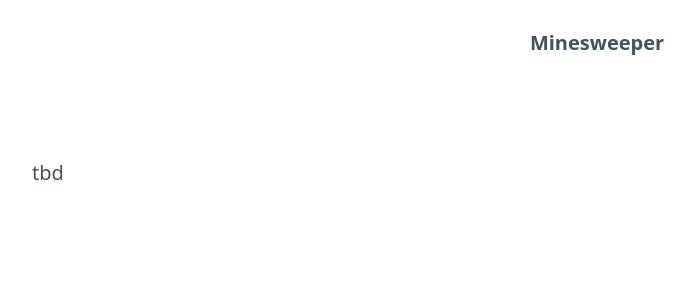
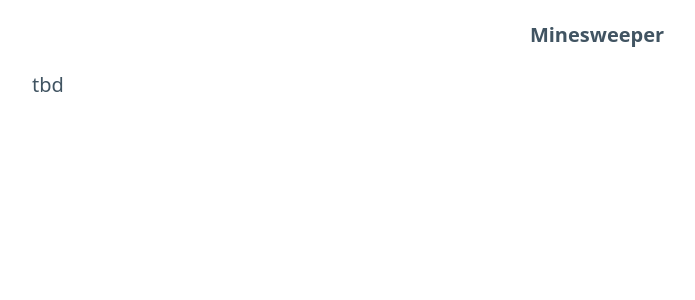
Before and after one commit to aidandenlinger/minesweeper, a Svelte app: page / in a window 1280 px wide. Shown: the top 300 px of the page, without its empty margins (43-738 px from the left). Built offline with nearby package versions, Linux system fonts and the light colour scheme.

Commit message:
feat: use regular picocss, no scss

```diff
--- a/package.json
+++ b/package.json
@@ -12,7 +12,6 @@
   "devDependencies": {
     "@sveltejs/vite-plugin-svelte": "^2.4.2",
     "@tsconfig/svelte": "^5.0.0",
-    "sass": "^1.66.1",
     "svelte": "^4.0.5",
     "svelte-check": "^3.4.6",
     "tslib": "^2.6.0",
--- a/src/App.scss
+++ /dev/null
@@ -1,2 +0,0 @@
-$semantic-root-element: "div#app";
-@import '@picocss/pico/scss/pico';
--- a/src/main.ts
+++ b/src/main.ts
@@ -1,4 +1,4 @@
-import './App.scss'
+import '@picocss/pico/css/pico.min.css'
 import App from './App.svelte'
 
 const appElement = document.getElementById('app')
```
Also changed, not shown: 1 other file (tests, documents, lock files or other folders).
